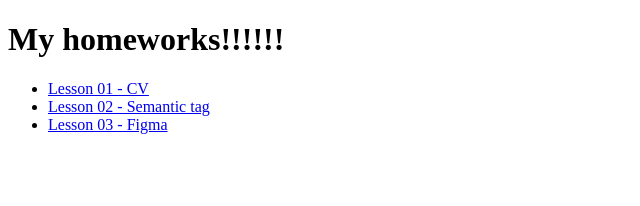
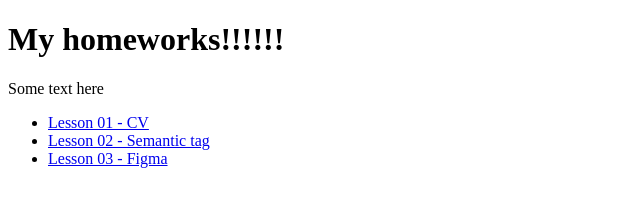
Before and after one commit to akovalenko777/homework_128, a plain HTML site: page index.html in a window 1280 px wide. Shown: the whole page, without its empty margins (0-640 px from the left). Drawn offline with Linux system fonts and the light colour scheme.

Commit message:
Update index.html

```diff
--- a/index.html
+++ b/index.html
@@ -7,6 +7,7 @@
 </head>
 <body>
   <h1>My homeworks!!!!!!</h1>
+  <div>Some text here</div>
   <ul>
     <li>
       <a href="01-cv/">Lesson 01 - CV</a>
```
